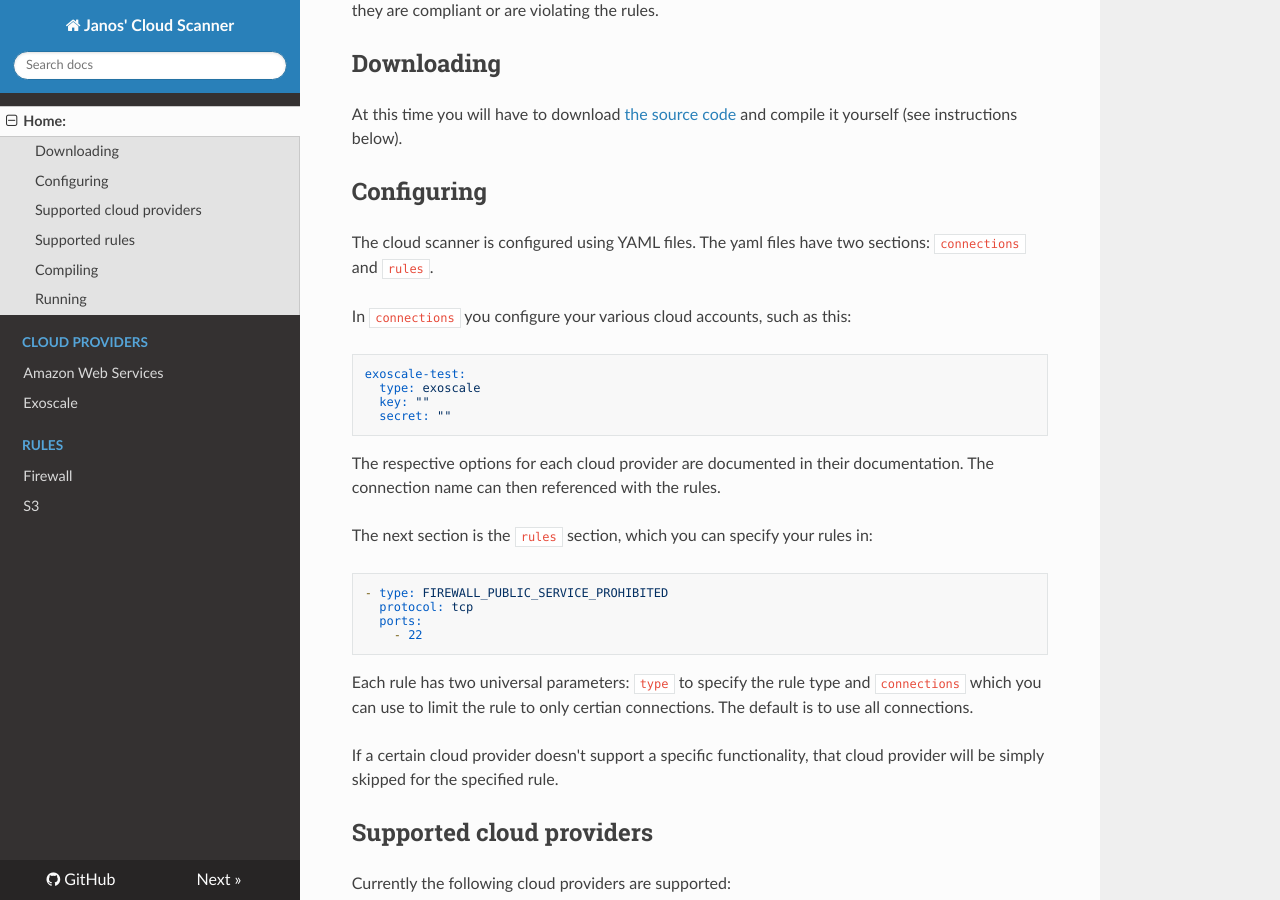
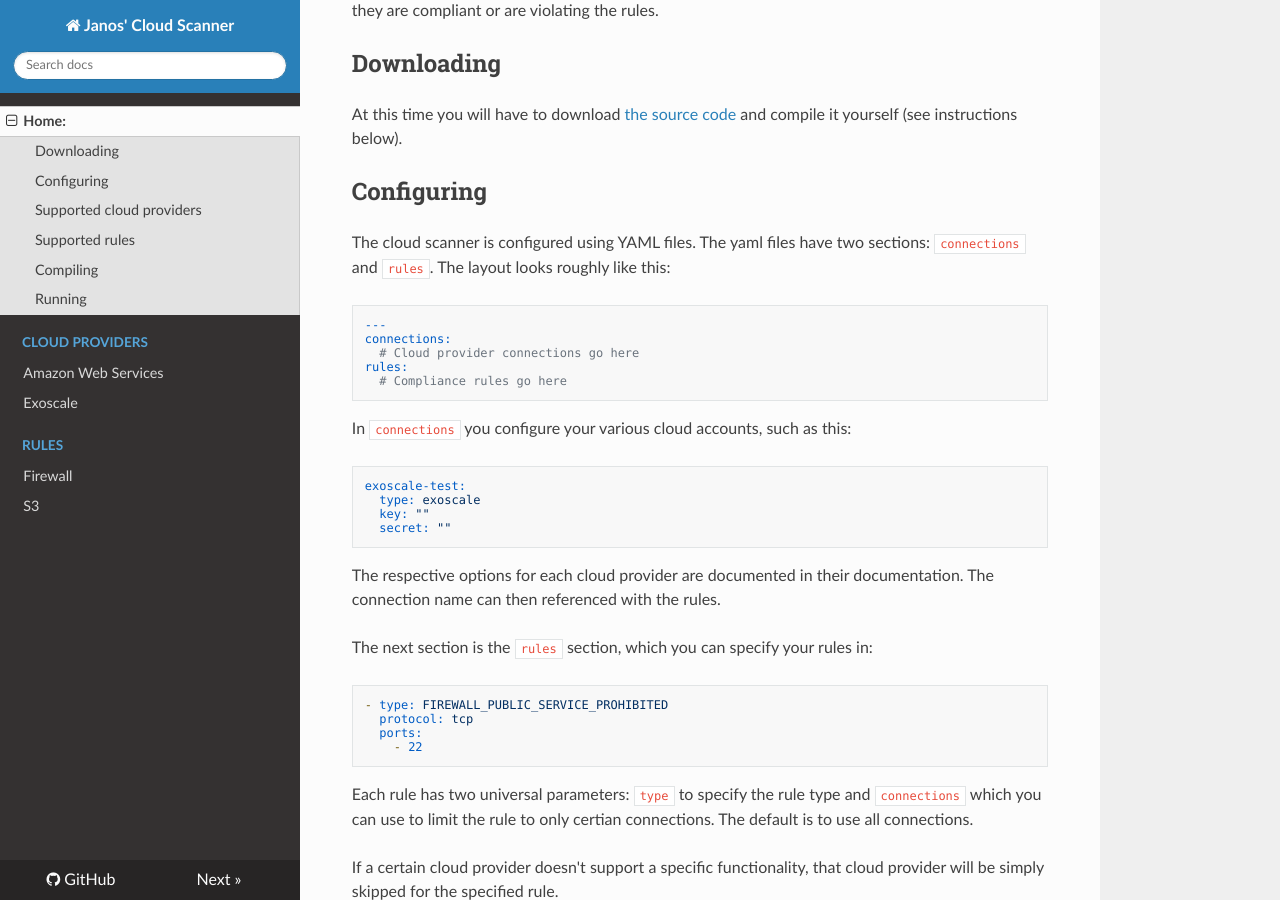
Before and after one commit to rlosio/cscanner, an MkDocs documentation site: the page built from docs/index.md, in a window 1280 px wide and 900 px high, scrolled down 541 px. Built offline with MkDocs 1.6.1, drawn with Linux system fonts in a browser that asks for light colours; nearby versions of some CDN libraries.

Commit message:
Small update

````diff
--- a/docs/index.md
+++ b/docs/index.md
@@ -33,7 +33,16 @@ At this time you will have to download [the source code](https://github.com/jano
 
 ## Configuring
 
-The cloud scanner is configured using YAML files. The yaml files have two sections: `connections` and `rules`.
+The cloud scanner is configured using YAML files. The yaml files have two sections: `connections` and `rules`. The
+layout looks roughly like this:
+
+```yaml
+---
+connections:
+  # Cloud provider connections go here
+rules:
+  # Compliance rules go here
+```
 
 In `connections` you configure your various cloud accounts, such as this:
 
````
